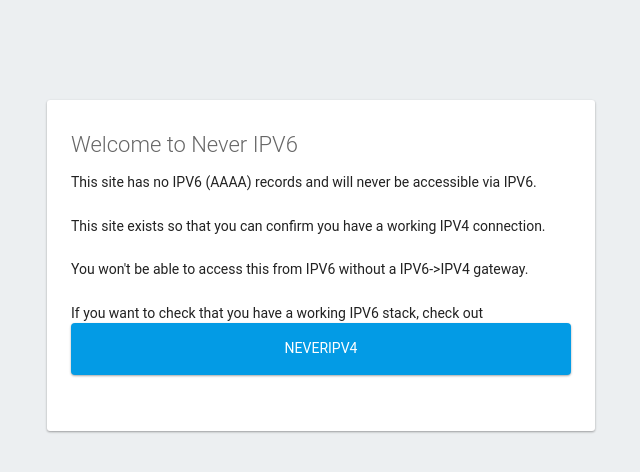
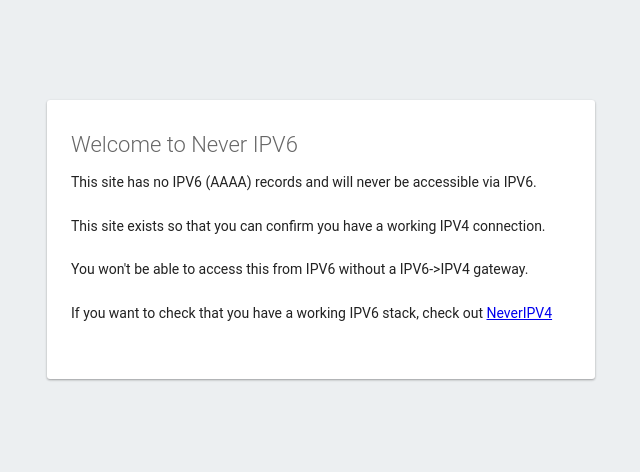
Before and after one commit to ericvolp12/never-ipv6, a plain HTML site: page public/index.html in a window 1280 px wide. Shown: the whole page, without its empty margins (319-959 px from the left). Drawn offline with Linux system fonts and the light colour scheme.

Commit message:
Remove some CSS for links

```diff
--- a/public/index.html
+++ b/public/index.html
@@ -42,19 +42,7 @@
       font-size: 14px;
     }
 
-    #message a {
-      display: block;
-      text-align: center;
-      background: #039be5;
-      text-transform: uppercase;
-      text-decoration: none;
-      color: white;
-      padding: 16px;
-      border-radius: 4px;
-    }
-
-    #message,
-    #message a {
+    #message {
       box-shadow: 0 1px 3px rgba(0, 0, 0, 0.12), 0 1px 2px rgba(0, 0, 0, 0.24);
     }
 
```
